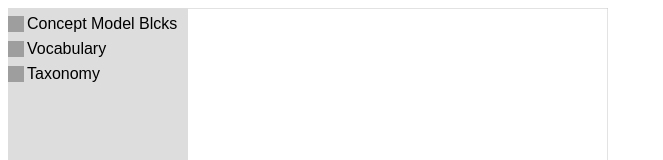
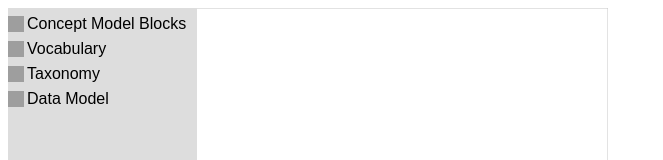
Before and after one commit to szantob/invarion-blockly, a plain HTML site: page index.html in a window 1280 px wide. Shown: the top 160 px of the page, without its empty margins (0-663 px from the left). Drawn offline with Linux system fonts and the light colour scheme; grey boxes are pictures that could not be loaded.

Commit message:
Toolbox fix

```diff
--- a/index.html
+++ b/index.html
@@ -26,28 +26,30 @@
   <div id="blocklyDiv" style="height: 480px; width: 600px;"></div>
 
   <xml xmlns="https://developers.google.com/blockly/xml" id="toolbox" style="display: none">
-	  <category name="Concept Model Blcks">
+	  <category name="Concept Model Blocks">
 		<block type="concept_model">
 		  <field name="NAME">concept model name</field>
 		</block>
+	  </category>
+	  <category name="Vocabulary">
 		<block type="vocabulary_node">
 		  <field name="attributeName">attributeName</field>
 		  <field name="description">description</field>
 		</block>
-		<block type="taxonomy_node">
-		  <field name="NAME">name</field>
-		</block>
-		<block type="datamodel_node"></block>
-	  </category>
-	  <category name="Vocabulary">
 		<block type="vocabulary_item">
 		  <field name="name"></field>
 		</block>
 	  </category>
 	  <category name="Taxonomy">
+		<block type="taxonomy_node">
+		  <field name="NAME">name</field>
+		</block>
 		<block type="property_item">
 		  <field name="name">name</field>
 		</block>
+	  </category>
+	  <category name="Data Model">
+		<block type="datamodel_node"></block>
 	  </category>
   </xml>
   <xml xmlns="https://developers.google.com/blockly/xml" id="workspaceBlocks" style="display: none"></xml>
```
